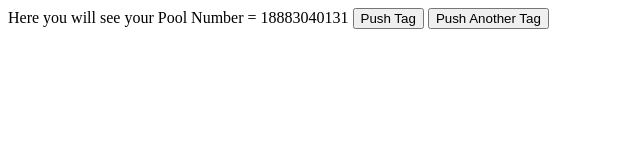
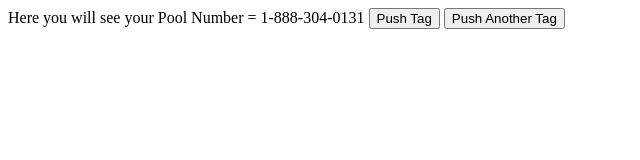
Before and after one commit to juan-cangelosi/Number-pool-test, a plain HTML site: page click-trigger.html in a window 1280 px wide. Shown: the whole page, without its empty margins (0-640 px from the left). Drawn offline with Linux system fonts and the light colour scheme.

Commit message:
Update click-trigger.html

```diff
--- a/click-trigger.html
+++ b/click-trigger.html
@@ -14,7 +14,7 @@ var clickCount = 1;
 
 </head>
 <body >
-Here you will see your Pool Number = <span>18883040131</span>
+Here you will see your Pool Number = <span>1-888-304-0131</span>
   <button onclick="pushTag()">Push Tag</button>
   <button onclick="pushOtherTag()">Push Another Tag </button>
 <p>
```
